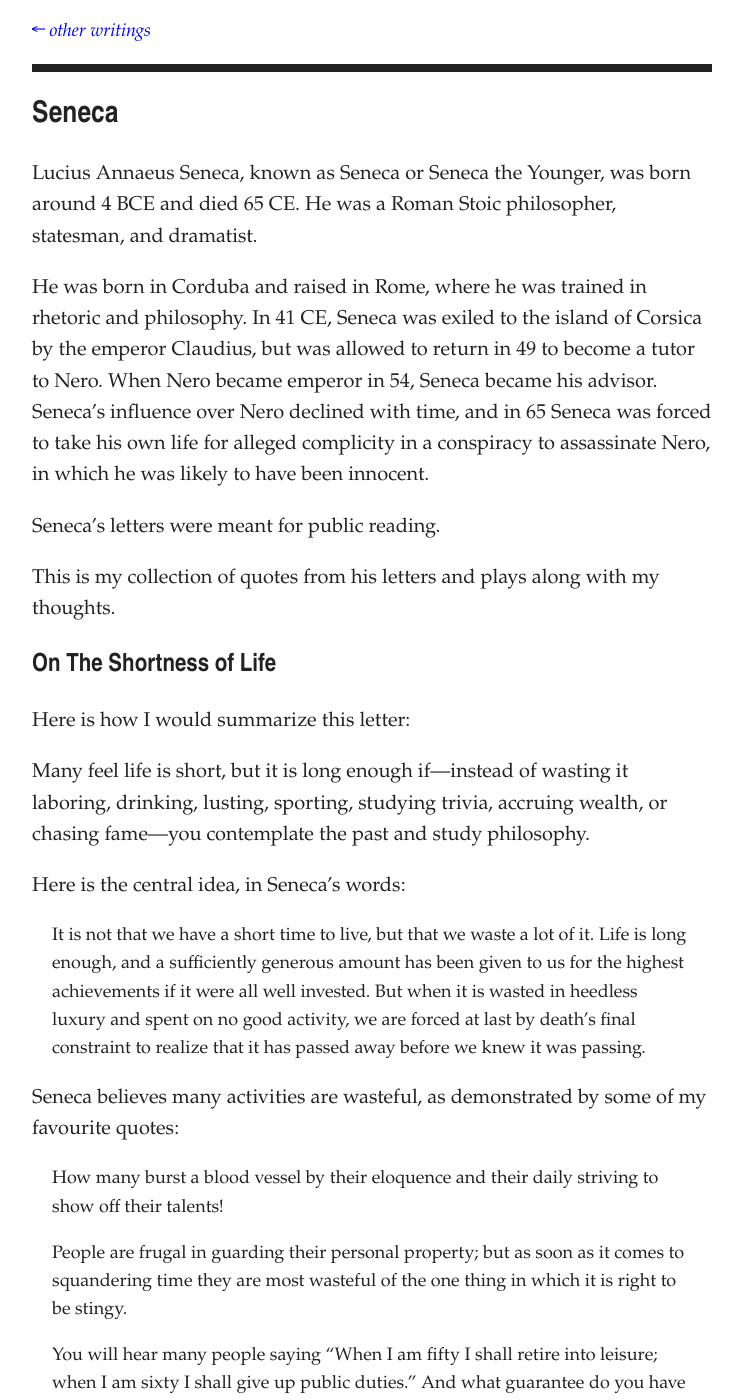
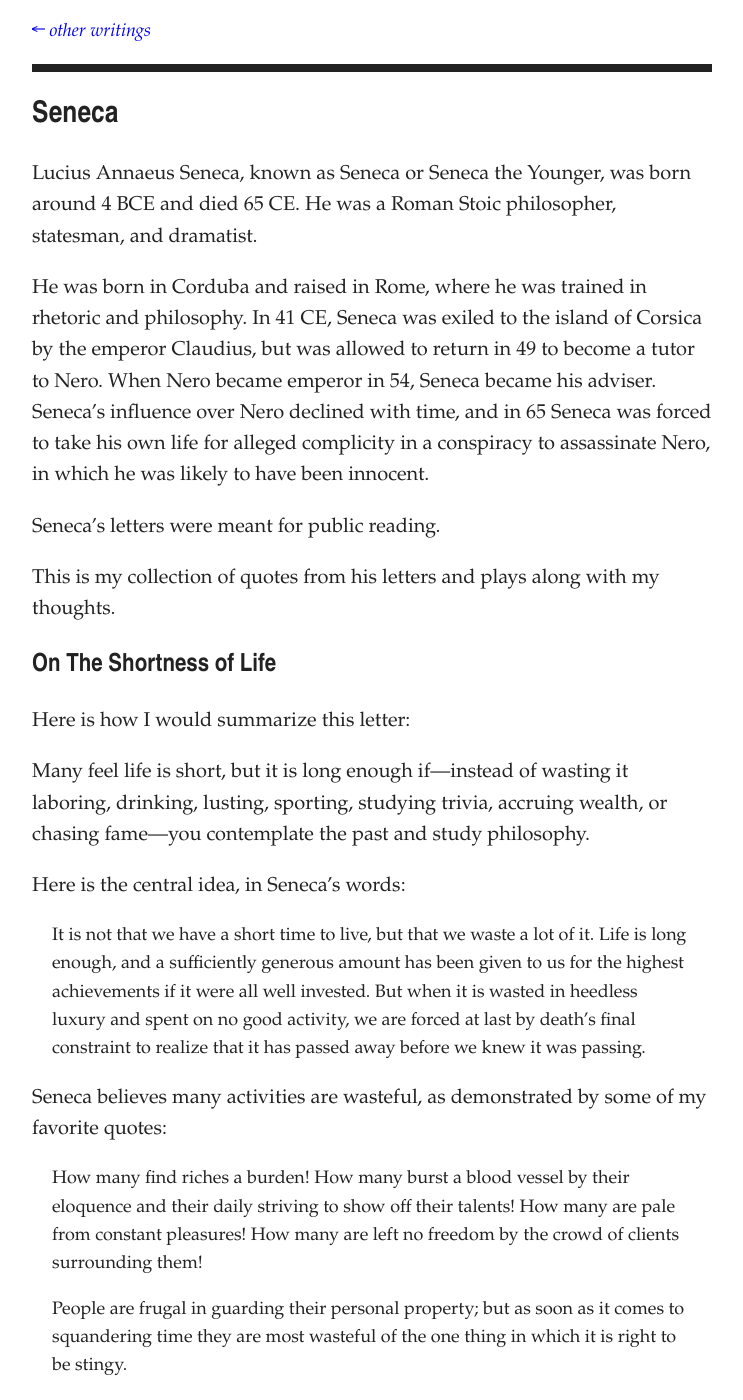
Before and after one commit to artsandmetaphysics/goodlifeodyssey, a Jekyll site: the page built from _documents/seneca.md, in a window 1280 px wide and 1400 px high. Shown: the whole window, without its empty margins (268-1011 px from the left). Built offline with Jekyll 4.4.1, drawn with Linux system fonts in a browser that asks for light colours; some of the changed text lies outside the part shown.

Commit message:
Add content

```diff
--- a/_documents/seneca.md
+++ b/_documents/seneca.md
@@ -8,7 +8,7 @@ type: note
 
 Lucius Annaeus Seneca, known as Seneca or Seneca the Younger, was born around 4 BCE and died 65 CE. He was a Roman Stoic philosopher, statesman, and dramatist.
 
-He was born in Corduba and raised in Rome, where he was trained in rhetoric and philosophy. In 41 CE, Seneca was exiled to the island of Corsica by the emperor Claudius, but was allowed to return in 49 to become a tutor to Nero. When Nero became emperor in 54, Seneca became his advisor. Seneca’s influence over Nero declined with time, and in 65 Seneca was forced to take his own life for alleged complicity in a conspiracy to assassinate Nero, in which he was likely to have been innocent.
+He was born in Corduba and raised in Rome, where he was trained in rhetoric and philosophy. In 41 CE, Seneca was exiled to the island of Corsica by the emperor Claudius, but was allowed to return in 49 to become a tutor to Nero. When Nero became emperor in 54, Seneca became his adviser. Seneca’s influence over Nero declined with time, and in 65 Seneca was forced to take his own life for alleged complicity in a conspiracy to assassinate Nero, in which he was likely to have been innocent.
 
 Seneca’s letters were meant for public reading.
 
@@ -26,10 +26,10 @@ Here is the central idea, in Seneca’s words:
 <p>It is not that we have a short time to live, but that we waste a lot of it. Life is long enough, and a sufficiently generous amount has been given to us for the highest achievements if it were all well invested. But when it is wasted in heedless luxury and spent on no good activity, we are forced at last by death’s final constraint to realize that it has passed away before we knew it was passing.</p>
 </blockquote>
 
-Seneca believes many activities are wasteful, as demonstrated by some of my favourite quotes:
+Seneca believes many activities are wasteful, as demonstrated by some of my favorite quotes:
 
 <blockquote>
-<p>How many burst a blood vessel by their eloquence and their daily striving to show off their talents!</p>
+<p>How many find riches a burden!  How many burst a blood vessel by their eloquence and their daily striving to show off their talents! How many are pale from constant pleasures!  How many are left no freedom by the crowd of clients surrounding them!</p>
 </blockquote>
 
 <blockquote>
```
Also changed, not shown: other parts of _documents/seneca.md (+3 -3 lines), documents/seneca.md (+6 -6 lines).
